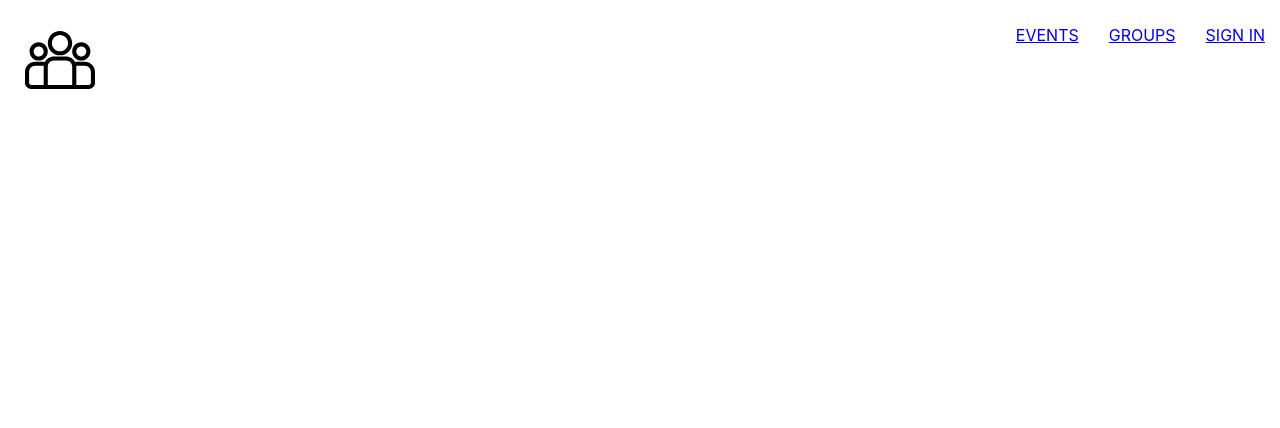
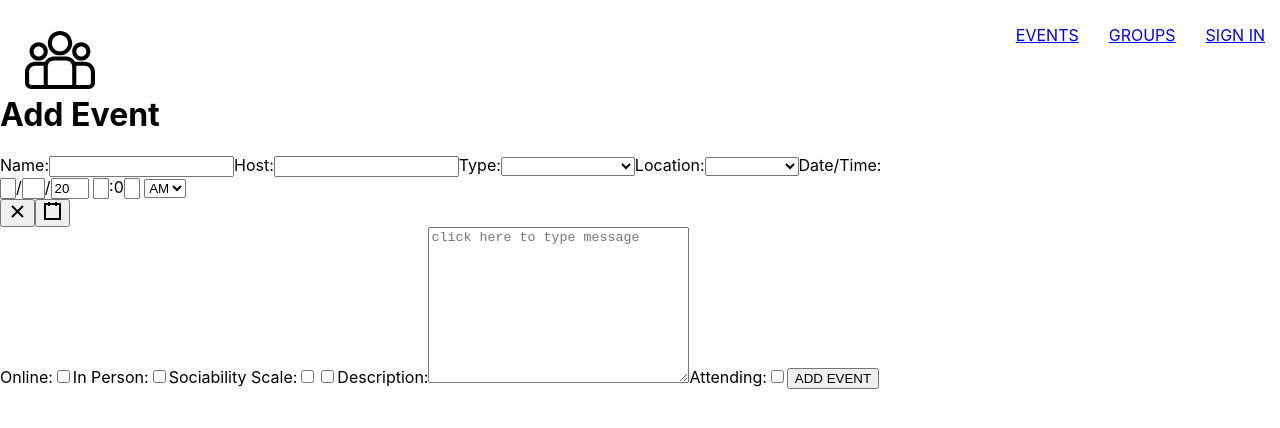
Before and after one commit to lindseydortch/project-3-frontend, a React (Create React App) app: page /eventadd in a window 1280 px wide. Shown: the top 428 px of the page. Built offline with nearby package versions, Linux system fonts and the light colour scheme.

Commit message:
add/update/delete work need2 update the updateform

```diff
--- a/src/App.js
+++ b/src/App.js
@@ -1,31 +1,27 @@
 import "./App.css";
 import Header from "./components/header/header";
 
-import { Route /* , Switch */  } from "react-router-dom";
+import { Route, Switch } from "react-router-dom";
 
 import SignInSignUp from "./pages/sign-in-sign-up/sign-in-sign-up";
 import GroupsHomePage from "./pages/groupsHomePage/groups-homepage";
-// import CityLandingPage from "./pages/eventsHomePage/city-homepage";
-// import EventList from "./components/events-group/events-list/events-list";
 import EventUpdateForm from "./components/events-group/event-forms/EventUpdateForm";
 import EventView from "./components/events-group/event-view-update-delete/event-view";
 import EventForm from "./components/events-group/event-forms/EventForm";
 import { useState } from "react";
 import CityDirectory from "./pages/eventsHomePage/city-directory";
+import CityHomePage from "./pages/eventsHomePage/city-homepage";
 
 function App() {
   const [eventView, setEventView] = useState([]);
 
   return (
     <div>
-      {/* <Switch> */}
       <Header />
-      {/* WHY IS THE ROUTES FOR ADD/EDIT/DELETE HERE? -AKA */}
-      {/* <Route exact path="/events" component={EventList} /> */}
-      <Route exact path="/events/add" component={EventForm} />
+      <Route path="/events" component={CityDirectory} />
       <Route
         exact
-        path="/events/:id"
+        path="/event/:id"
         render={(routerProps) => (
           <EventView
             setEventView={setEventView}
@@ -34,8 +30,11 @@ function App() {
           />
         )}
       />
+
+
+        <Route exact path="/eventadd" component={EventForm} />
         <Route
-        path="/events/edit/:id"
+          path="/event/edit/:id"
           render={(routerProps) => (
             <EventUpdateForm
               setEventView={setEventView}
@@ -45,17 +44,14 @@ function App() {
           )}
         />
 
-      <Route path='/events' component={CityDirectory} />
+        <Route
+          path="/events/:city"
+          render={(routerProps) => <CityHomePage match={routerProps.match} />}
+        />
+        {/* <Route exact path="/event/:id" component={EventView} /> */}
         <Route path="/groups" component={GroupsHomePage} />
         <Route path="/signin" component={SignInSignUp} />
 
-      {/* IT WAS PROVEN THAT ROUTES CAN BE ADDED IN ON OTHER COMPONENTS BELOW ISN'T NECESSARY -AKA */}
-      {/* <Route path="/events/chicago" component={CityHomePage} />
-      <Route path="/events/kansascity" component={CityHomePage} />
-      <Route path="/events/dallas" component={CityHomePage} />
-      <Route path="/events/orlando" component={CityHomePage} /> */}
-
-      {/* </Switch> */}
     </div>
   );
 }
--- a/src/components/events-group/event-forms/EventForm.jsx
+++ b/src/components/events-group/event-forms/EventForm.jsx
@@ -1,40 +1,46 @@
-import React, { useState } from 'react'
-import axios from 'axios'
-import DateTimePicker from 'react-datetime-picker'
-import { useHistory } from 'react-router-dom';
+import React, { useState } from "react";
+import axios from "axios";
+import DateTimePicker from "react-datetime-picker";
+import { useHistory } from "react-router-dom";
 
+import { Redirect } from "react-router";
 
+const EventForm = (props) => {
 
-const EventForm = () => {
-    let history = useHistory()
+console.log(props);
+
+  let history = useHistory();
   const blankForm = {
-        name: '',
-        type: '',
-        user: '',
-        location: '',
-        online: '',
-        inPerson: '',
-        socialComfortScale: '',
-        description: '',
-        attending:false
-      }
+    name: "",
+    type: "",
+    user: "",
+    location: "",
+    online: "",
+    inPerson: "",
+    socialComfortScale: "",
+    description: "",
+    attending: false,
+  };
   const [eventForm, setEventForm] = useState(blankForm);
-    const [date, setDate] = useState(new Date())
+  const [date, setDate] = useState(new Date());
   const handleChange = (event) => {
-        setEventForm({ ...eventForm, [event.target.id]: event.target.value })
-    }
+    setEventForm({ ...eventForm, [event.target.id]: event.target.value });
+  };
   const handleSubmit = (event) => {
     event.preventDefault();
-        console.log(eventForm)
-        history.push('/events')
-        const url = 'http://localhost:4000/events/add'
-        axios.post(url, {...eventForm, dateAndTime:date})
-        .then(res => {
-            console.log(res.data)
-            setEventForm(blankForm)
+    const url = "http://localhost:4000/event/add";
+    axios
+    .post(url, { ...eventForm, dateAndTime: date })
+    .then((res) => {
+      // this shoudl go back to the users landing page.
+        history.push(`/events/`);
+        // console.log(eventForm.location);
+        console.log(res.data);
+        // return <Redirect to={`/events/${eventForm.location}`} />
+        // setEventForm(blankForm);
 
       })
-        .catch(err => console.log(err.data))
+      .catch((err) => console.log(err.data));
   };
   return (
     <div>
@@ -42,44 +48,104 @@ const EventForm = () => {
       <div className="form">
         <form className="form" onSubmit={handleSubmit}>
           <label htmlFor="name">Name:</label>
-                <input type="text" id="name" placeholder="" onChange={handleChange} value={eventForm.name}/>
+          <input
+            type="text"
+            id="name"
+            placeholder=""
+            onChange={handleChange}
+            value={eventForm.name}
+          />
           <label htmlFor="name">Host:</label>
-                    <input type="text" id="user" placeholder="" onChange={handleChange} value={eventForm.user}/>
+          <input
+            type="text"
+            id="user"
+            placeholder=""
+            onChange={handleChange}
+            value={eventForm.user}
+          />
           <label htmlFor="type">Type:</label>
-                    <select type="text" id="type" onChange={handleChange} value={eventForm.type}>
+          <select
+            type="text"
+            id="type"
+            onChange={handleChange}
+            value={eventForm.type}
+          >
+            <option placeholder=""></option>
             <option value="Sports and Fitness">Sports and Fitness</option>
             <option value="Games">Games</option>
             <option value="Food">Food</option>
-                            <option value="dontknow">dontknow</option>
-                            <option value="4">4</option>
-                            <option value="5">5</option>
+            <option value="Movies">Movies</option>
+            <option value="Music">Music</option>
           </select>
           <label htmlFor="location">Location:</label>
-                    <select type="text" id="location" onChange={handleChange} value={eventForm.location}>
-                            <option value="Orlando">Orlando</option>
-                            <option value="Dallas">Dallas</option>
-                            <option value="Kansas City">Kansas City</option>
-                            <option value="Chicago">Chicago</option>
+          <select
+            type="text"
+            id="location"
+            onChange={handleChange}
+            value={eventForm.location}
+          >
+            <option placeholder="Choose Your City"></option>
+            <option value="orlando">Orlando</option>
+            <option value="dallas">Dallas</option>
+            <option value="kansascity">Kansas City</option>
+            <option value="chicago">Chicago</option>
           </select>
           <label htmlFor="datetime">Date/Time:</label>
-                    <DateTimePicker onChange={setDate} value={date}/>
+          <DateTimePicker onChange={setDate} value={date} />
           <label htmlFor="online">Online:</label>
-                    <input type="checkbox" id="online" placeholder="" onChange={handleChange} value="Online"/>
+          <input
+            type="checkbox"
+            id="online"
+            placeholder=""
+            onChange={handleChange}
+            value="Online"
+          />
           <label htmlFor="inPerson">In Person:</label>
-                    <input type="checkbox" id="inPerson" placeholder="" onChange={handleChange} value="In Person"/>
+          <input
+            type="checkbox"
+            id="inPerson"
+            placeholder=""
+            onChange={handleChange}
+            value="In Person"
+          />
           <label htmlFor="socialComfortScale">Sociability Scale:</label>
-                    <input type="checkbox" id="socialComfortScale" placeholder="" onChange={handleChange} value="one emoji"/>
-                    <input type="checkbox" id="socialComfortScale" placeholder="" onChange={handleChange} value="5 emoji"/>
+          <input
+            type="checkbox"
+            id="socialComfortScale"
+            placeholder=""
+            onChange={handleChange}
+            value="one emoji"
+          />
+          <input
+            type="checkbox"
+            id="socialComfortScale"
+            placeholder=""
+            onChange={handleChange}
+            value="5 emoji"
+          />
           <label htmlFor="description">Description:</label>
-                    <textarea type="text" id="description" cols="30" rows="10" placeholder="click here to type message" onChange={handleChange} value={eventForm.description}></textarea>
+          <textarea
+            type="text"
+            id="description"
+            cols="30"
+            rows="10"
+            placeholder="click here to type message"
+            onChange={handleChange}
+            value={eventForm.description}
+          ></textarea>
           <label htmlFor="attending">Attending:</label>
-                    <input type="checkbox" id="attending" placeholder="" onChange={handleChange} value="true"/>
+          <input
+            type="checkbox"
+            id="attending"
+            placeholder=""
+            onChange={handleChange}
+            value="true"
+          />
           <button type="submit">ADD EVENT</button>
         </form>
       </div>
     </div>
-    )}
+  );
+};
 
-
-
-export default EventForm
+export default EventForm;
--- a/src/components/events-group/event-forms/EventUpdateForm.jsx
+++ b/src/components/events-group/event-forms/EventUpdateForm.jsx
@@ -5,7 +5,9 @@ import { useHistory } from 'react-router-dom'
 
 
 const EventUpdateForm = ({eventView, match}) => {
+console.log(eventView);
 const history = useHistory()
+
 const blankForm = {
     name: '',
     type: '',
@@ -25,15 +27,15 @@ const EventUpdateForm = ({eventView, match}) => {
 
 const handleSubmit = (event) => {
     event.preventDefault();
-        history.push('/events')
     console.log(updateForm)
     const id = match.params.id
     console.log(id)
-        const url = `http://localhost:8000/events/edit/${id}`
+    const url = `http://localhost:4000/event/edit/${id}`
     axios.put(url, {...updateForm, dateAndTime:date})
     .then(res => {
         console.log(res.data)
         setUpdateForm(blankForm)
+        history.push('/events')
         })
         .catch(err => console.log(err.data))
     };
@@ -43,7 +45,7 @@ const EventUpdateForm = ({eventView, match}) => {
             <div className="form">
                 <form className="form" onSubmit={handleSubmit}>
                 <label htmlFor="name">Name:</label>
-                <input type="text" id="name" placeholder={eventView.name} onChange={handleChange} value={updateForm.name}/>
+                <input type="text" id="name" placeholder={eventView.name} onChange={handleChange} value={eventView.name}/>
                     <label htmlFor="name">Host:</label>
                     <input type="text" id="user" placeholder={eventView.user} onChange={handleChange} value={updateForm.user}/>
                     <label htmlFor="type">Type:</label>
--- a/src/pages/eventsHomePage/city-homepage.jsx
+++ b/src/pages/eventsHomePage/city-homepage.jsx
@@ -1,11 +1,13 @@
 import React, { useEffect, useState } from "react";
-import { Route, Link } from "react-router-dom";
+import { Link } from "react-router-dom";
 import axios from "axios";
-import EventView from "../../components/events-group/event-view-update-delete/event-view";
+
 
 // THIS IS WHERE THE CITY WILL DISPLAY ALL OF THEIR INDV EVENTS ? Event's Directiry?  ADD AND DELETE SHOULD BE ON THIS PAGE
 
 function CityHomePage({ match }) {
+  console.log("cityHomePage Hit");
+
   console.log(match);
   console.log(match.params);
   const [eventData, setEventData] = useState([]);
@@ -29,16 +31,19 @@ function CityHomePage({ match }) {
       });
   }
 
-  let city = match.params.city.toLowerCase()
+  let city = match.params.city.toLowerCase();
   console.log(city);
 
-  let cityEvent = eventData.filter((event) => city == event.location.toLowerCase());
+  let cityEvent = eventData.filter(
+    (event) => city === event.location.toLowerCase()
+  );
   console.log(cityEvent);
   return (
     <div>
       <section>
+        <Link to='/eventadd'> Add Event </Link>
         {cityEvent.map((event) => (
-              <div  key={event.id} >
+          <div key={event.id}>
             <h2>{event.name}</h2>
             <h2>{event.type}</h2>
             <h3>{event.location}</h3>
@@ -46,12 +51,11 @@ function CityHomePage({ match }) {
             <h3>{event.inPerson}</h3>
             <h3>{event.online}</h3>
             <p>{event.description}</p>
-                <Link to={'/events/' + event._id}>checkoutevent</Link>
-                <Route path={`/events/${event._id}`} component={EventView} />
+            <Link to={"/event/" + event._id}>View Event</Link>
+
           </div>
         ))}
       </section>
-
     </div>
   );
 }
```
Also changed, not shown: src/components/events-group/event-view-update-delete/event-view.jsx (+35 -24 lines), src/pages/eventsHomePage/city-directory.jsx (+4 -12 lines). Lines whose indentation alone changed are shown as unchanged.
